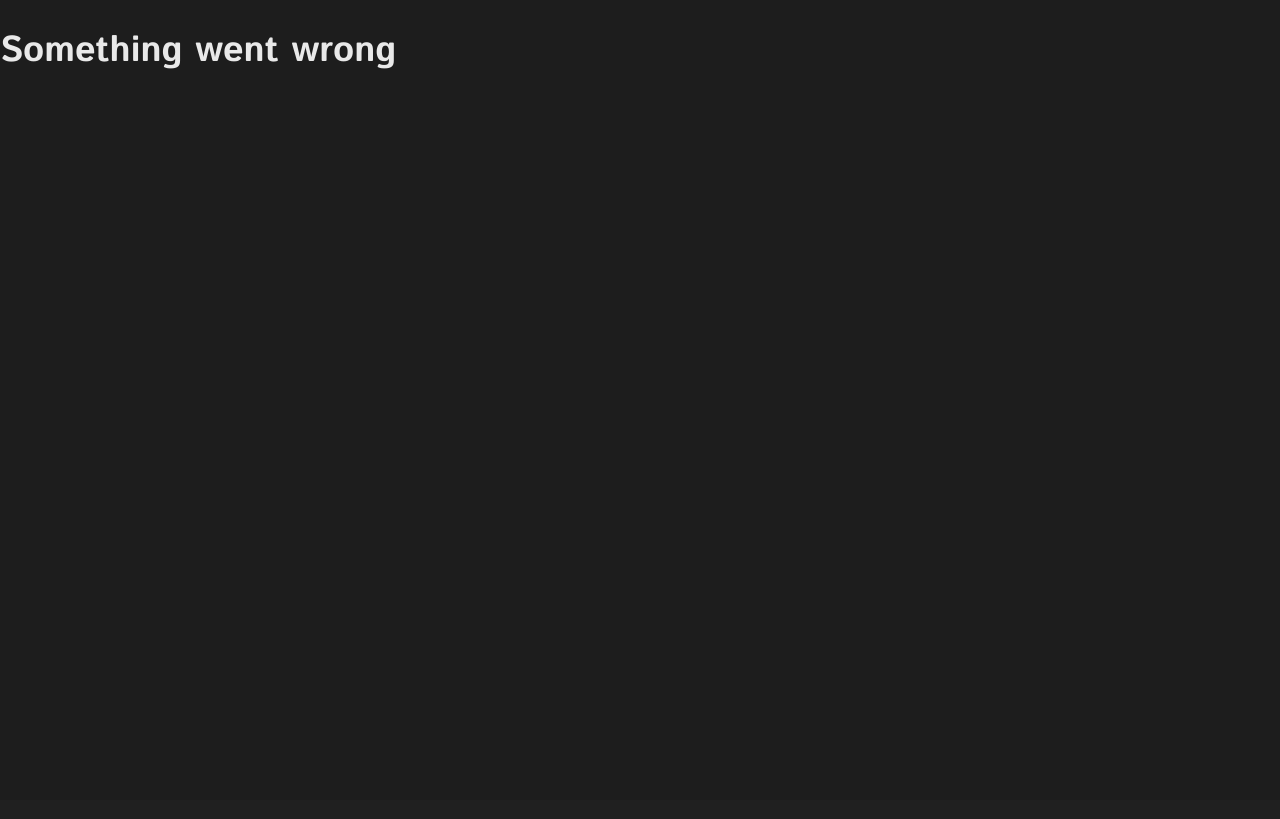
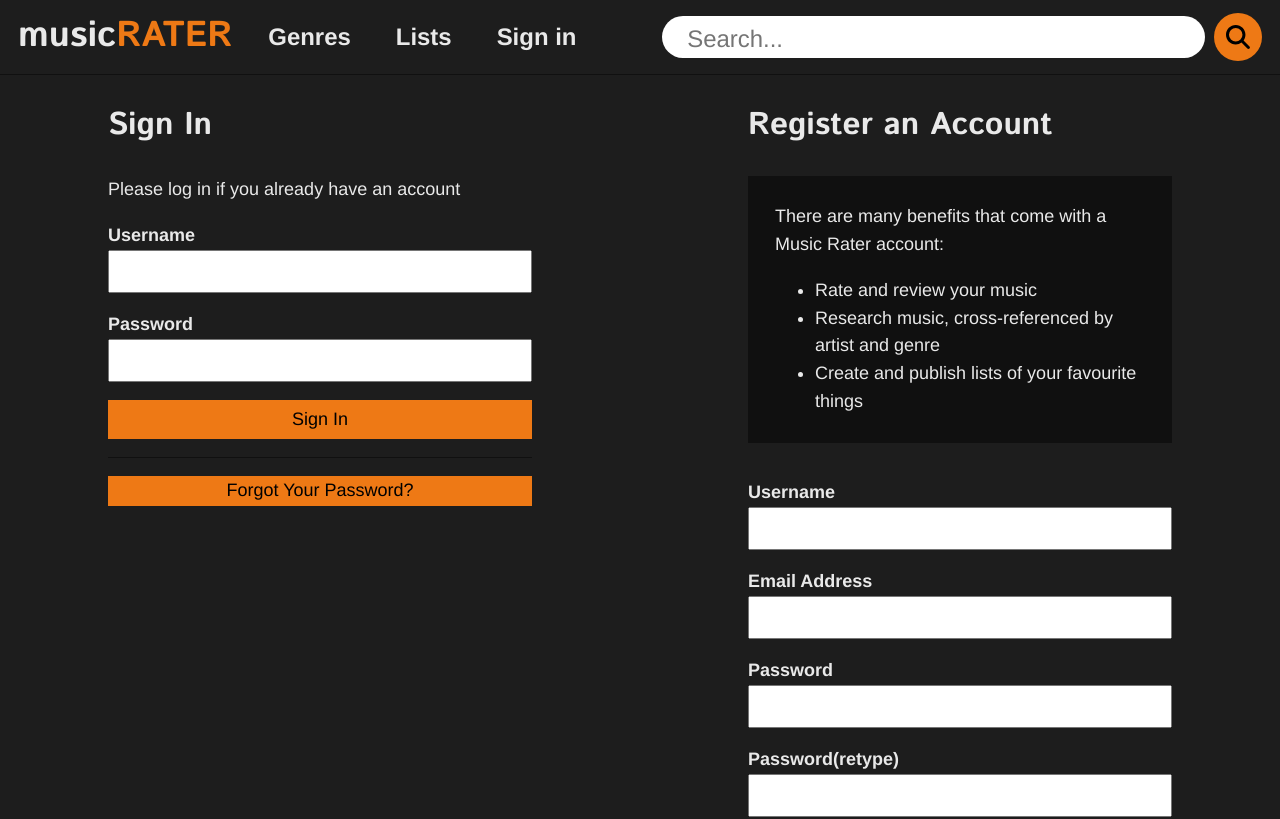
Before and after one commit to Christopher-Cannon/music-rater, a React (Vite) app: page /signin in a window 1280 px wide. Shown: the top 819 px of the page. Built offline with nearby package versions, Linux system fonts and the light colour scheme; a web font is replaced by a local one.

Commit message:
Artist page

```diff
--- /dev/null
+++ b/src/components/AlbumListHeader.jsx
@@ -0,0 +1,12 @@
+const AlbumListHeader = () => {
+    return (
+        <tr className="table-header">
+            <th></th>
+            <th className="align-left">Title / Release Date</th>
+            <th>Reviews</th>
+            <th>Ratings</th>
+            <th>Average</th>
+        </tr>
+    );
+};
+export default AlbumListHeader;
--- /dev/null
+++ b/src/components/AlbumRow.jsx
@@ -0,0 +1,24 @@
+import Cover from "../assets/images/casiopea.jpg";
+
+const AlbumRow = () => {
+    return (
+        <tr>
+            <td>
+                <img src={Cover} alt="Album cover" />
+            </td>
+            <td>
+                <a href="/album">
+                    <b>
+                        Album title that is a lot longer than the other albums
+                        on this list
+                    </b>
+                </a>
+                <div className="album-list-year">1999</div>
+            </td>
+            <td>5</td>
+            <td>364</td>
+            <td>3.54</td>
+        </tr>
+    );
+};
+export default AlbumRow;
--- a/src/components/index.js
+++ b/src/components/index.js
@@ -3,3 +3,5 @@ export { default as Footer } from "./Footer"
 export { default as Review } from "./Review"
 export { default as Rating } from "./Rating"
 export { default as Tracklist } from "./Tracklist"
+export { default as AlbumListHeader } from "./AlbumListHeader"
+export { default as AlbumRow } from "./AlbumRow"
--- a/src/index.css
+++ b/src/index.css
@@ -66,7 +66,21 @@ h6 {
     font-weight: 700;
 }
 
+h2 {
+    font-size: 1.75rem;
+}
+
+h3 {
+    font-size: 1.5rem;
+}
+
+label {
+    display: block;
+    font-weight: bold;
+}
+
 img {
+    display: block;
     object-fit: cover;
     width: 100%;
 }
@@ -84,6 +98,34 @@ a {
 
 a:hover {
     text-decoration: underline;
+}
+
+.form input {
+    margin-bottom: 1rem;
+    padding: 0.5rem;
+    width: 100%;
+}
+
+.btn {
+    background-color: var(--primary);
+    border: 0;
+    cursor: pointer;
+    padding: 0.5rem;
+    width: 100%;
+}
+
+.btn:hover {
+    background-color: var(--primary-hover);
+}
+
+.btn-smaller {
+    padding: 0.25rem;
+}
+
+.info-box {
+    background-color: var(--bg-dark);
+    margin-bottom: 2rem;
+    padding: 0.5rem 1.5rem;
 }
 
 .wrapper {
@@ -224,14 +266,18 @@ a:hover {
     flex: 1;
 }
 
-.album-info {
+.info {
+    border-top: 1px solid var(--bg-dark);
     display: flex;
     flex-direction: column;
     gap: 0.5rem;
-    font-size: 1.1em;
+    font-size: 1.1rem;
+    margin-top: 2rem;
+    padding-top: 1rem;
+    width: 100%;
 }
 
-.album-info-category {
+.info-category {
     display: inline-block;
     font-weight: bold;
     margin-right: 1rem;
@@ -241,7 +287,7 @@ a:hover {
 .album-rating,
 .major-genre {
     font-weight: bold;
-    font-size: 1.1em;
+    font-size: 1.1rem;
 }
 
 .album-rating {
@@ -271,11 +317,89 @@ a:hover {
     font-weight: bold;
 }
 
+.album-list-heading {
+    margin-bottom: 0.5rem;
+}
+
+table {
+    border-collapse: collapse;
+    margin-bottom: 2rem;
+    width: 100%;
+}
+
+table img {
+    display: block;
+    width: 50px;
+}
+
+.table-header {
+    border-bottom: 1px solid var(--bg-dark);
+}
+
+th {
+    font-size: 0.8rem;
+}
+
+td {
+    padding-top: 0.5rem;
+}
+
+th:nth-child(2),
+td:nth-child(2) {
+    width: 100%;
+}
+
+td:nth-child(n + 3) {
+    text-align: center;
+}
+
+th:nth-child(n + 2),
+td:nth-child(n + 2) {
+    padding-left: 1rem;
+}
+
+td:last-of-type {
+    color: var(--primary);
+    font-weight: bold;
+    font-size: 1.2rem;
+}
+
+.album-list-year,
+td:nth-child(3),
+td:nth-child(4) {
+    font-size: 0.8rem;
+}
+
+.user-list {
+    margin-bottom: 1rem;
+}
+
+.user-list a {
+    display: block;
+}
+
+.user-list a:first-of-type {
+    font-size: 1.1rem;
+}
+
+.user-list a:last-of-type {
+    font-weight: bold;
+    font-size: 0.9rem;
+}
+
 .flex {
     display: flex;
     justify-content: space-between;
     align-items: center;
     gap: 1rem;
+}
+
+.column {
+    margin-bottom: 2rem;
+}
+
+.sidebar {
+    width: 100%;
 }
 
 @media screen and (max-width: 550px) {
@@ -285,7 +409,7 @@ a:hover {
     }
 }
 
-@media screen and (max-width: 899.97px) {
+@media screen and (max-width: 980.97px) {
     .album-artist {
         display: block;
     }
@@ -298,20 +422,37 @@ a:hover {
 @media screen and (min-width: 700px) {
     .flex-md {
         display: flex;
-        justify-content: space-between;
         gap: 1rem;
     }
 
-    .album-main {
-        flex: 7;
+    .column {
+        margin-bottom: 1rem;
+        width: 100%;
     }
 
-    .album-sidebar {
-        flex: 5;
+    .sidebar {
+        min-width: 37.5%;
+        max-width: 37.5%;
+    }
+
+    .info {
+        border: 0;
+        margin-top: 0;
+        padding-top: 0;
+    }
+
+    .album-list-year,
+    td:nth-child(3),
+    td:nth-child(4) {
+        font-size: 1rem;
+    }
+
+    .hide-on-laptop {
+        display: none;
     }
 }
 
-@media screen and (min-width: 900px) {
+@media screen and (min-width: 981px) {
     .wrapper {
         max-width: 1600px;
         margin: auto;
@@ -337,12 +478,9 @@ a:hover {
         max-width: 600px;
     }
 
-    .album-main {
-        flex: 5;
-    }
-
-    .album-sidebar {
-        flex: 2;
+    .flex-lg {
+        display: flex;
+        gap: 2rem;
     }
 
     .album-artist::before {
@@ -352,8 +490,22 @@ a:hover {
     .hide-on-desktop {
         display: none;
     }
+
+    .gap-2 {
+        gap: 2rem;
+    }
 }
 
-.gap-2 {
-    gap: 2rem;
+@media screen and (min-width: 1100px) {
+    .col-thinner {
+        padding: 0 5rem;
+    }
 }
+
+.order-end {
+    order: 100;
+}
+
+.align-left {
+    text-align: left;
+}
--- a/src/pages/Album.jsx
+++ b/src/pages/Album.jsx
@@ -11,8 +11,8 @@ const Album = () => {
                 </span>
             </h2>
             <div className="flex-md gap-2">
-                <div className="album-sidebar">
-                    <img src={Cover} alt="" />
+                <div className="sidebar">
+                    <img src={Cover} alt="Album cover" />
 
                     <div>
                         <h3>Tracklist</h3>
@@ -20,27 +20,24 @@ const Album = () => {
                         <Tracklist />
                     </div>
                 </div>
-                <hr className="hide-on-desktop" />
-                <div className="album-main">
-                    <div className="album-info">
+                <div>
+                    <div className="info">
                         <div>
-                            <span className="album-info-category">Type</span>
+                            <span className="info-category">Type</span>
                             <span>Album</span>
                         </div>
                         <div>
-                            <span className="album-info-category">
-                                Released
-                            </span>
+                            <span className="info-category">Released</span>
                             <span>25 May 1979</span>
                         </div>
                         <div>
-                            <span className="album-info-category">Rating</span>
+                            <span className="info-category">Rating</span>
                             <span>
                                 <span className="album-rating">3.88</span> / 5.0
                             </span>
                         </div>
                         <div>
-                            <span className="album-info-category">Genres</span>
+                            <span className="info-category">Genres</span>
                             <span>
                                 <a href="#" className="major-genre">
                                     Jazz Fusion
@@ -50,9 +47,7 @@ const Album = () => {
                             </span>
                         </div>
                         <div>
-                            <span className="album-info-category">
-                                Language
-                            </span>
+                            <span className="info-category">Language</span>
                             <span>Japanese</span>
                         </div>
                     </div>
--- /dev/null
+++ b/src/pages/Artist.jsx
@@ -0,0 +1,81 @@
+import { AlbumListHeader, AlbumRow } from "../components";
+import Cover from "../assets/images/casiopea.jpg";
+
+const Artist = () => {
+    return (
+        <>
+            <h2>Casiopea</h2>
+            <div className="flex-md gap-2">
+                <div className="sidebar">
+                    <img src={Cover} alt="Album cover" />
+                </div>
+                <div>
+                    <div className="info">
+                        <div>
+                            <span className="info-category">Formed</span>
+                            <span>1995, Some Place, Somewhere</span>
+                        </div>
+                        <div>
+                            <span className="info-category">Disbanded</span>
+                            <span>2009</span>
+                        </div>
+                        <div>
+                            <span className="info-category">Members</span>
+                            <span>Member A, Member B, Member C</span>
+                        </div>
+                        <div>
+                            <span className="info-category">Genres</span>
+                            <span>
+                                <a href="#" className="major-genre">
+                                    Jazz Fusion
+                                </a>
+                                , <a href="#">Jazz Funk</a>,{" "}
+                                <a href="#">Jazz Rock</a>
+                            </span>
+                        </div>
+                    </div>
+                    <hr className="hide-on-laptop" />
+                </div>
+            </div>
+            <div className="flex-lg">
+                <div className="main-content order-end">
+                    <h3 className="album-list-heading">Album</h3>
+
+                    <table>
+                        <AlbumListHeader />
+                        <AlbumRow />
+                        <AlbumRow />
+                    </table>
+
+                    <h3 className="album-list-heading">EP</h3>
+
+                    <table>
+                        <AlbumListHeader />
+                        <AlbumRow />
+                    </table>
+
+                    <hr className="hide-on-desktop" />
+                </div>
+                <div className="sidebar">
+                    <h3>15 Lists</h3>
+
+                    <div className="user-lists">
+                        <div className="user-list">
+                            <a href="#">Name of a List</a>
+                            <a href="#">SomeUser35</a>
+                        </div>
+                        <div className="user-list">
+                            <a href="#">some other list with a longer name</a>
+                            <a href="#">Jilfs</a>
+                        </div>
+                        <div className="user-list">
+                            <a href="#">Yet Another List</a>
+                            <a href="#">udjem</a>
+                        </div>
+                    </div>
+                </div>
+            </div>
+        </>
+    );
+};
+export default Artist;
--- /dev/null
+++ b/src/pages/SignIn.jsx
@@ -0,0 +1,65 @@
+const SignIn = () => {
+    return (
+        <>
+            <div className="flex-md gap-2">
+                <div className="column col-thinner">
+                    <h2>Sign In</h2>
+
+                    <p>Please log in if you already have an account</p>
+
+                    <form className="form">
+                        <label htmlFor="username">Username</label>
+                        <input type="text" name="username" />
+                        <label htmlFor="password">Password</label>
+                        <input type="password" name="password" />
+
+                        <button type="submit" className="btn">
+                            Sign In
+                        </button>
+
+                        <hr />
+
+                        <button type="button" className="btn btn-smaller">
+                            Forgot Your Password?
+                        </button>
+                    </form>
+                </div>
+                <div className="column col-thinner">
+                    <h2>Register an Account</h2>
+
+                    <div className="info-box">
+                        <p>
+                            There are many benefits that come with a Music Rater
+                            account:
+                        </p>
+                        <ul>
+                            <li>Rate and review your music</li>
+                            <li>
+                                Research music, cross-referenced by artist and
+                                genre
+                            </li>
+                            <li>
+                                Create and publish lists of your favourite
+                                things
+                            </li>
+                        </ul>
+                    </div>
+                    <form className="form">
+                        <label htmlFor="username">Username</label>
+                        <input type="text" name="username" />
+                        <label htmlFor="email">Email Address</label>
+                        <input type="email" name="email" />
+                        <label htmlFor="password">Password</label>
+                        <input type="password" name="password" />
+                        <label htmlFor="password-two">Password(retype)</label>
+                        <input type="password" name="password-two" />
+                        <button type="submit" className="btn">
+                            Register
+                        </button>
+                    </form>
+                </div>
+            </div>
+        </>
+    );
+};
+export default SignIn;
--- a/src/pages/index.js
+++ b/src/pages/index.js
@@ -1,2 +1,4 @@
 export { default as MainLayout } from "./MainLayout"
 export { default as Album } from "./Album"
+export { default as Artist } from "./Artist"
+export { default as SignIn } from "./SignIn"
```
Also changed, not shown: src/App.jsx (+7 -7 lines).
